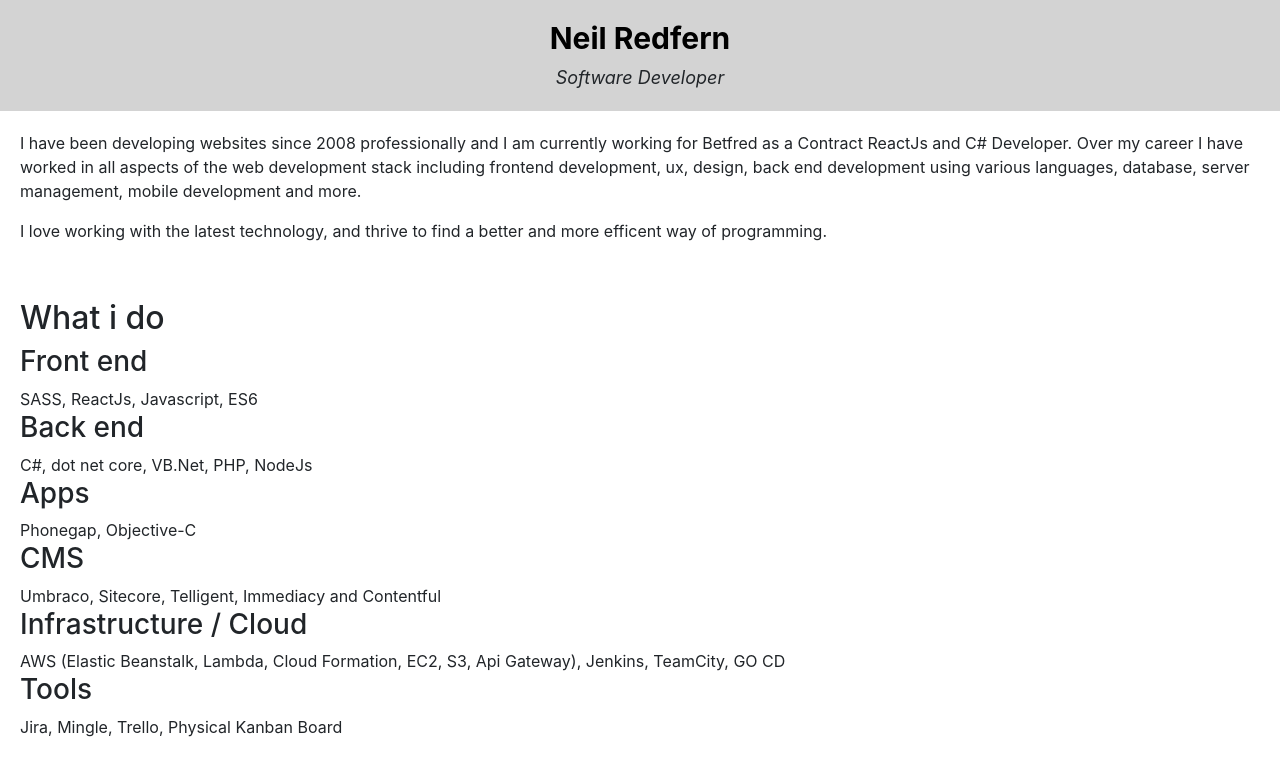
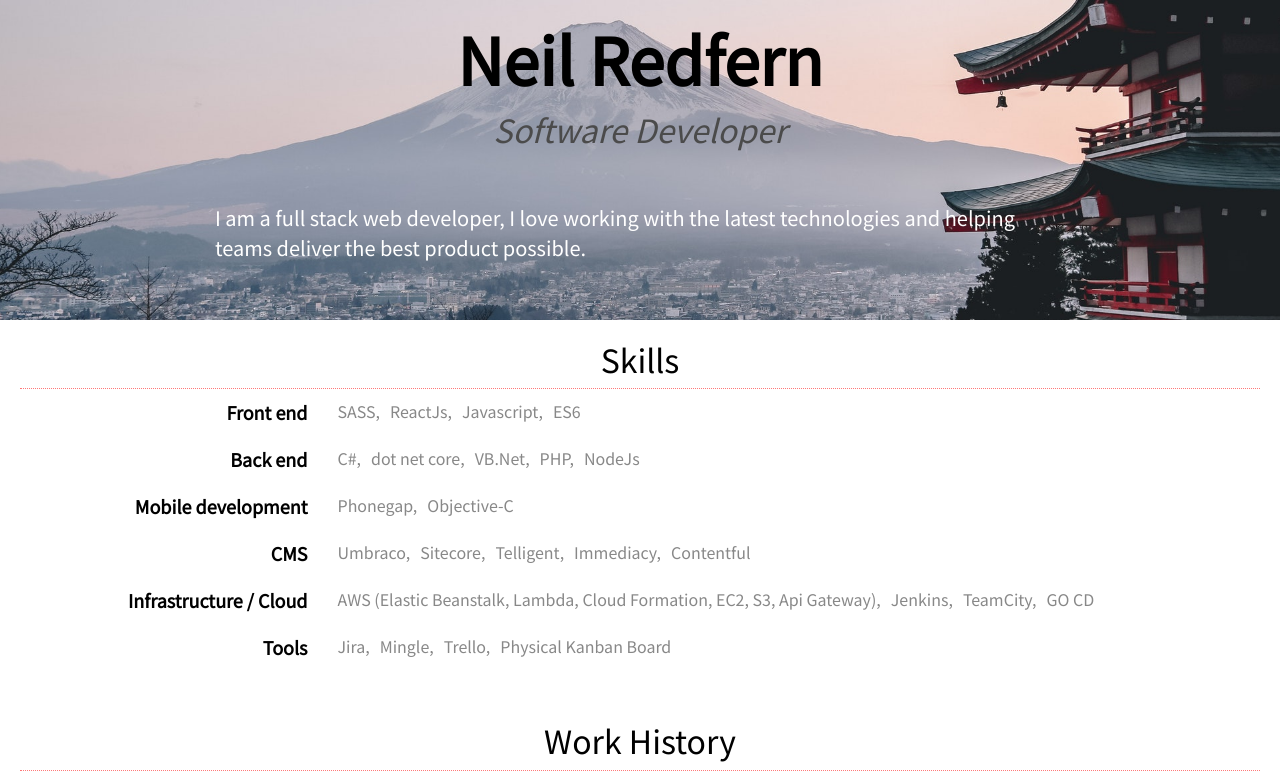
Before and after one commit to Redfern/Portfolio, a React (Create React App) app: page / in a window 1280 px wide. Shown: the top 782 px of the page. Built offline with nearby package versions, Linux system fonts and the light colour scheme.

Commit message:
added top and styles styling

```diff
--- a/public/index.html
+++ b/public/index.html
@@ -11,6 +11,7 @@
     -->
     <link rel="manifest" href="%PUBLIC_URL%/manifest.json">
     <link href="https://stackpath.bootstrapcdn.com/bootstrap/4.1.3/css/bootstrap.min.css" rel="stylesheet" integrity="sha384-MCw98/SFnGE8fJT3GXwEOngsV7Zt27NXFoaoApmYm81iuXoPkFOJwJ8ERdknLPMO" crossorigin="anonymous">
+    <link href="https://fonts.googleapis.com/css?family=Noto+Sans+TC" rel="stylesheet" />
     <!--
       Notice the use of %PUBLIC_URL% in the tags above.
       It will be replaced with the URL of the `public` folder during the build.
--- a/src/App.js
+++ b/src/App.js
@@ -1,22 +1,34 @@
 import React, { Component } from 'react';
+import { ThemeProvider } from 'styled-components';
 import Header from './components/Header.jsx';
-import Introduction from './components/Introduction.jsx';
 import Jobs from './components/Jobs.jsx';
 import Footer from './components/Footer.jsx';
-import GlobalSyles from './components/styles/globalStyles.jsx';
+import GlobalStyles from './components/styles/globalStyles.jsx';
 import Skills from './components/Skills.jsx';
+
+const theme = {
+  bootstrapBreakpoints: {
+    small: '(min-width: 576px)',
+    medium: '(min-width: 768px)',
+    large: '(min-width: 992px)',
+    extraLarge: '(min-width: 1200px)'
+  },
+}
 
 class App extends Component {
   render() {
     return (
-      <div>
-        <GlobalSyles />
-        <Header />
-        <Introduction />
-        <Skills />
-        <Jobs />
-        <Footer />
-      </div>
+      <React.Fragment>
+        <ThemeProvider theme={theme}>
+          <React.Fragment>
+            <GlobalStyles />
+            <Header />
+            <Skills />
+            <Jobs />
+            <Footer />
+          </React.Fragment>
+        </ThemeProvider>
+      </React.Fragment>
     );
   }
 }
--- a/src/components/Footer.jsx
+++ b/src/components/Footer.jsx
@@ -19,6 +19,7 @@
             <ul>
                 <li><b>Email:</b> redfern[at]gmail.com</li>
                 <li><b>Github:</b> <a href="https://www.github.com/Redfern" rel="noopener noreferrer" target="_blank">https://www.github.com/Redfern</a></li>
+                <li><b>LinkedIn:</b> <a href="https://uk.linkedin.com/in/neilredfern" rel="noopener noreferrer" target="_blank">https://uk.linkedin.com/in/neilredfern</a></li>
             </ul>
         </div>
     </FooterStyles>
--- a/src/components/Header.jsx
+++ b/src/components/Header.jsx
@@ -1,22 +1,35 @@
 import React from 'react';
 import styled from 'styled-components';
+import Introduction from './Introduction.jsx';
 
 const HeaderStyles = styled.div`
     padding: 20px;
     background-color: lightgray;
-    height: (100vh / 50%);
+    height: 100%;
+    background-image: url('../static/japan.jpeg');
+    background-size: cover;
+    background-position: center;
+
+    @media ${props => props.theme.bootstrapBreakpoints.medium} {
+        height: 40vh;
+    }
 
     h1 {
-        font-size: 30px;
+        font-size: 2rem;
         color: #000;
         font-weight: bold;
         text-align: center;
+
+        @media ${props => props.theme.bootstrapBreakpoints.large} {
+            font-size: 4rem;
+        }
     }
 
     .tag-line {
-        font-size: 18px;
+        font-size: 2rem;
         font-style: italic;
         text-align: center;
+        color: #4b4b4b;
     }
 `;
 
@@ -25,6 +38,7 @@
         <HeaderStyles className="col-12">
             <h1>Neil Redfern</h1>
             <div className="tag-line">Software Developer</div>
+            <Introduction />
         </HeaderStyles>
     </div>
 )
--- a/src/components/Introduction.jsx
+++ b/src/components/Introduction.jsx
@@ -2,16 +2,21 @@
 import styled from 'styled-components';
 
 const IntroductionStyles = styled.div`
-    padding: 20px;
+    color: white;
+    margin: 10px;
+    padding: 10px;
+    font-size: 20px;
+
+    @media ${props => props.theme.bootstrapBreakpoints.large} {
+        margin: 0px 200px;
+        margin-top: 40px;
+    }
 `;
 
 const Introduction = () => (
     <IntroductionStyles>
         <p>
-            I have been developing websites since 2008 professionally and I am currently working for Betfred as a Contract ReactJs and C# Developer. Over my career I have worked in all aspects of the web development stack including frontend development, ux, design, back end development using various languages, database, server management, mobile development and more.
-        </p>
-        <p>
-            I love working with the latest technology, and thrive to find a better and more efficent way of programming.
+            I am a full stack web developer, I love working with the latest technologies and helping teams deliver the best product possible.
         </p>
     </IntroductionStyles>
 );
--- a/src/components/Skills.jsx
+++ b/src/components/Skills.jsx
@@ -1,44 +1,65 @@
 import React from 'react';
 import styled from 'styled-components';
+import { skills } from '../data/skills.json';
 
 const SkillsStyles = styled.div`
     padding: 20px;
+
+    .title {
+        font-weight: bold;
+        color: black;
+        font-size: 18px;
+        text-align: right;
+        margin-bottom: 10px;
+    }
+
+    .keywords {
+        margin: 0;
+        padding: 0;
+        list-style: none;
+
+        li {
+            float: left;
+            margin-right: 10px;
+
+            &:after {
+                content: ', '
+            }
+
+            &:last-of-type {
+                &:after {
+                    content: ' '
+                }
+            }
+        }
+    }
+`;
+
+const StyledSkill = styled.div`
+    margin-bottom: 10px;
 `;
 
 
 const Skills = () => (
     <SkillsStyles>
-        <h2>What i do</h2>
+        <h2>Skills</h2>
         <div>
-            <h3>Front end</h3>
-            <div>
-                SASS, ReactJs, Javascript, ES6
-            </div>
-
-            <h3>Back end</h3>
-            <div>
-                C#, dot net core, VB.Net, PHP, NodeJs
-            </div>
-
-            <h3>Apps</h3>
-            <div>
-                Phonegap, Objective-C
-            </div>
-
-            <h3>CMS</h3>
-            <div>
-                Umbraco, Sitecore, Telligent, Immediacy and Contentful
-            </div>
-
-            <h3>Infrastructure / Cloud</h3>
-            <div>
-                AWS (Elastic Beanstalk, Lambda, Cloud Formation, EC2, S3, Api Gateway), Jenkins, TeamCity, GO CD
-            </div>
-
-            <h3>Tools</h3>
-            <div>
-                Jira, Mingle, Trello, Physical Kanban Board
-            </div>
+            {
+                skills.map((item, index) => (
+                    <StyledSkill className="row">
+                        <div className="col-12 col-md-3 title">{item.title}</div>
+                        <div className="col-12 col-md-9">
+                            <ul className="keywords">
+                                {item.skills.map((skill, index) => (
+                                    <li>
+                                        {skill}
+                                    </li>
+                                ))}
+                            </ul>
+                        </div>
+                    </StyledSkill>
+                ))
+            }
         </div>
     </SkillsStyles>
 );
--- a/src/components/styles/globalStyles.jsx
+++ b/src/components/styles/globalStyles.jsx
@@ -10,6 +10,21 @@
     body {
         overflow-x: hidden;
         height: 100%;
+        color: #888888;
+        font-family: 'Noto Sans TC', sans-serif;
+    }
+
+    h2 {
+        color: #000000;
+        width: 100%;
+        margin-bottom: 10px;
+        padding-bottom: 10px;
+        border-bottom: 1px dotted #ff7878;
+        text-align: center;
+    }
+
+    h3 {
+        color: #655a5e;
     }
 `;
 
--- /dev/null
+++ b/src/data/skills.json
@@ -0,0 +1,41 @@
+{
+    "skills": [
+        {
+            "title": "Front end",
+            "skills": [
+                "SASS", "ReactJs", "Javascript", "ES6"
+            ]
+        },
+        {
+            "title": "Back end",
+            "skills": [
+                "C#", "dot net core", "VB.Net", "PHP", "NodeJs"
+            ]
+        },
+        {
+            "title": "Mobile development",
+            "skills": [
+                "Phonegap", "Objective-C"
+            ]
+        },
+        {
+            "title": "CMS",
+            "skills": [
+                "Umbraco", "Sitecore", "Telligent", "Immediacy", "Contentful"
+            ]
+        },
+        {
+            "title": "Infrastructure / Cloud",
+            "skills": [
+                "AWS (Elastic Beanstalk, Lambda, Cloud Formation, EC2, S3, Api Gateway)", "Jenkins", "TeamCity", "GO CD"
+            ]
+        },
+        {
+            "title": "Tools",
+            "skills": [
+                "Jira", "Mingle", "Trello", "Physical Kanban Board"
+            ]
+        }
+    ]
+
+}
```
Also changed, not shown: public/static/japan.jpeg (added), src/static/japan.jpeg (added).
